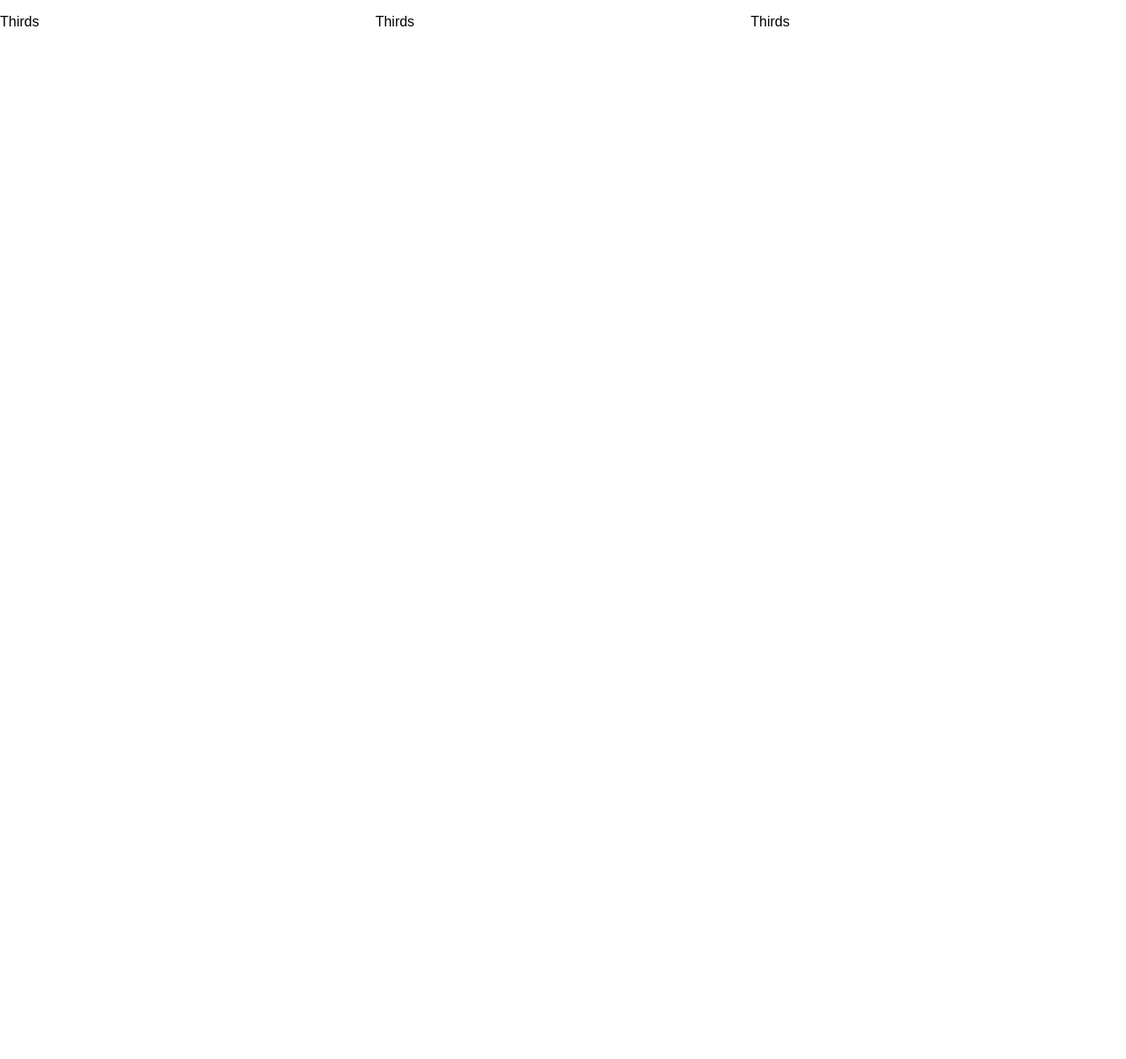
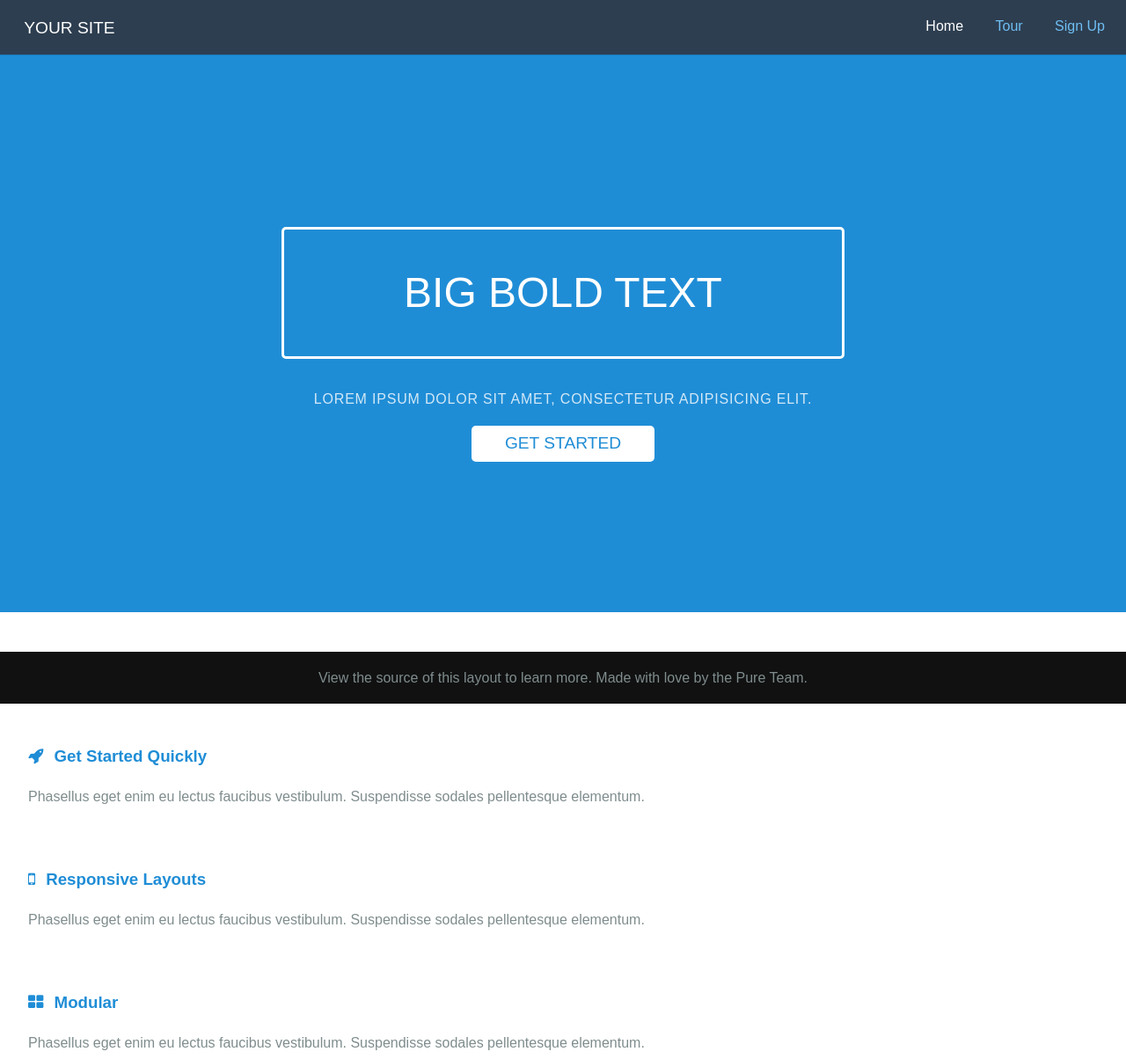
Before and after one commit to zerohachi08/hal-gamepage, a plain HTML site: page index.html in a window 1280 px wide. Shown: the top 1204 px of the page at 88% size. Before the commit the page ends 800 px from the top, so only its background shows below. Drawn offline with nearby package versions, Linux system fonts and the light colour scheme; files that its build step writes are made by us from their sources.

Commit message:
update: cssを追加

```diff
--- a/index.html
+++ b/index.html
@@ -1,17 +1,150 @@
-<!DOCTYPE html>
+<!doctype html>
 <html lang="en">
 <head>
-    <meta charset="UTF-8">
-    <meta name="viewport" content="width=device-width, initial-scale=1">
-    <title>Document</title>
-    <link rel="stylesheet" href="https://cdn.jsdelivr.net/npm/purecss@3.0.0/build/pure-min.css" integrity="sha384-X38yfunGUhNzHpBaEBsWLO+A0HDYOQi8ufWDkZ0k9e0eXz/tH3II7uKZ9msv++Ls" crossorigin="anonymous">
-    <link rel="stylesheet" href="https://cdn.jsdelivr.net/npm/purecss@3.0.0/build/grids-responsive-min.css">
+    <meta charset="utf-8">
+    <meta name="viewport" content="width=device-width, initial-scale=1.0">
+    <meta name="description" content="A layout example that shows off a responsive product landing page.">
+    <title>Landing Page &ndash; Layout Examples &ndash; Pure</title>
+    <link rel="stylesheet" href="/css/pure/pure-min.css">
+    <link rel="stylesheet" href="/css/pure/grids-responsive-min.css">
+    <link rel="stylesheet" href="https://netdna.bootstrapcdn.com/font-awesome/4.0.3/css/font-awesome.css">
+    <link rel="stylesheet" href="/layouts/marketing/styles.css">
 </head>
 <body>
-    <div class="pure-g">
-        <div class="pure-u-1-3"><p>Thirds</p></div>
-        <div class="pure-u-1-3"><p>Thirds</p></div>
-        <div class="pure-u-1-3"><p>Thirds</p></div>
+
+<div class="header">
+    <div class="home-menu pure-menu pure-menu-horizontal pure-menu-fixed">
+        <a class="pure-menu-heading" href="">Your Site</a>
+
+        <ul class="pure-menu-list">
+            <li class="pure-menu-item pure-menu-selected"><a href="#" class="pure-menu-link">Home</a></li>
+            <li class="pure-menu-item"><a href="#" class="pure-menu-link">Tour</a></li>
+            <li class="pure-menu-item"><a href="#" class="pure-menu-link">Sign Up</a></li>
+        </ul>
     </div>
+</div>
+
+<div class="splash-container">
+    <div class="splash">
+        <h1 class="splash-head">Big Bold Text</h1>
+        <p class="splash-subhead">
+            Lorem ipsum dolor sit amet, consectetur adipisicing elit.
+        </p>
+        <p>
+            <a href="http://purecss.io" class="pure-button pure-button-primary">Get Started</a>
+        </p>
+    </div>
+</div>
+
+<div class="content-wrapper">
+    <div class="content">
+        <h2 class="content-head is-center">Excepteur sint occaecat cupidatat.</h2>
+
+        <div class="pure-g">
+            <div class="l-box pure-u-1 pure-u-md-1-2 pure-u-lg-1-4">
+
+                <h3 class="content-subhead">
+                    <i class="fa fa-rocket"></i>
+                    Get Started Quickly
+                </h3>
+                <p>
+                    Phasellus eget enim eu lectus faucibus vestibulum. Suspendisse sodales pellentesque elementum.
+                </p>
+            </div>
+            <div class="l-box pure-u-1 pure-u-md-1-2 pure-u-lg-1-4">
+                <h3 class="content-subhead">
+                    <i class="fa fa-mobile"></i>
+                    Responsive Layouts
+                </h3>
+                <p>
+                    Phasellus eget enim eu lectus faucibus vestibulum. Suspendisse sodales pellentesque elementum.
+                </p>
+            </div>
+            <div class="l-box pure-u-1 pure-u-md-1-2 pure-u-lg-1-4">
+                <h3 class="content-subhead">
+                    <i class="fa fa-th-large"></i>
+                    Modular
+                </h3>
+                <p>
+                    Phasellus eget enim eu lectus faucibus vestibulum. Suspendisse sodales pellentesque elementum.
+                </p>
+            </div>
+            <div class="l-box pure-u-1 pure-u-md-1-2 pure-u-lg-1-4">
+                <h3 class="content-subhead">
+                    <i class="fa fa-check-square-o"></i>
+                    Plays Nice
+                </h3>
+                <p>
+                    Phasellus eget enim eu lectus faucibus vestibulum. Suspendisse sodales pellentesque elementum.
+                </p>
+            </div>
+        </div>
+    </div>
+
+    <div class="ribbon l-box-lrg pure-g">
+        <div class="l-box-lrg is-center pure-u-1 pure-u-md-1-2 pure-u-lg-2-5">
+            <img width="300" alt="File Icons" class="pure-img-responsive" src="/img/common/file-icons.png">
+        </div>
+        <div class="pure-u-1 pure-u-md-1-2 pure-u-lg-3-5">
+
+            <h2 class="content-head content-head-ribbon">Laboris nisi ut aliquip.</h2>
+
+            <p>
+                Lorem ipsum dolor sit amet, consectetur adipisicing elit, sed do eiusmod
+                tempor incididunt ut labore et dolore magna aliqua. Ut enim ad minim veniam,
+                quis nostrud exercitation ullamco laboris nisi ut aliquip ex ea commodo
+                consequat. Duis aute irure dolor.
+            </p>
+        </div>
+    </div>
+
+    <div class="content">
+        <h2 class="content-head is-center">Dolore magna aliqua. Uis aute irure.</h2>
+
+        <div class="pure-g">
+            <div class="l-box-lrg pure-u-1 pure-u-md-2-5">
+                <form class="pure-form pure-form-stacked">
+                    <fieldset>
+
+                        <label for="name">Your Name</label>
+                        <input id="name" type="text" placeholder="Your Name">
+
+
+                        <label for="email">Your Email</label>
+                        <input id="email" type="email" placeholder="Your Email">
+
+                        <label for="password">Your Password</label>
+                        <input id="password" type="password" placeholder="Your Password">
+
+                        <button type="submit" class="pure-button">Sign Up</button>
+                    </fieldset>
+                </form>
+            </div>
+
+            <div class="l-box-lrg pure-u-1 pure-u-md-3-5">
+                <h4>Contact Us</h4>
+                <p>
+                    Lorem ipsum dolor sit amet, consectetur adipisicing elit, sed do eiusmod
+                    tempor incididunt ut labore et dolore magna aliqua. Ut enim ad minim veniam,
+                    quis nostrud exercitation ullamco laboris nisi ut aliquip ex ea commodo
+                    consequat.
+                </p>
+
+                <h4>More Information</h4>
+                <p>
+                    Lorem ipsum dolor sit amet, consectetur adipisicing elit, sed do eiusmod
+                    tempor incididunt ut labore et dolore magna aliqua.
+                </p>
+            </div>
+        </div>
+
+    </div>
+
+    <div class="footer l-box is-center">
+        View the source of this layout to learn more. Made with love by the Pure Team.
+    </div>
+
+</div>
+
 </body>
 </html>
--- /dev/null
+++ b/styles.css
@@ -0,0 +1,286 @@
+* {
+    -webkit-box-sizing: border-box;
+    -moz-box-sizing: border-box;
+    box-sizing: border-box;
+}
+
+/*
+ * -- BASE STYLES --
+ * Most of these are inherited from Base, but I want to change a few.
+ */
+body {
+    line-height: 1.7em;
+    color: #7f8c8d;
+    font-size: 13px;
+}
+
+h1,
+h2,
+h3,
+h4,
+h5,
+h6,
+label {
+    color: #34495e;
+}
+
+.pure-img-responsive {
+    max-width: 100%;
+    height: auto;
+}
+
+/*
+ * -- LAYOUT STYLES --
+ * These are some useful classes which I will need
+ */
+.l-box {
+    padding: 1em;
+}
+
+.l-box-lrg {
+    padding: 2em;
+    border-bottom: 1px solid rgba(0,0,0,0.1);
+}
+
+.is-center {
+    text-align: center;
+}
+
+
+
+/*
+ * -- PURE FORM STYLES --
+ * Style the form inputs and labels
+ */
+.pure-form label {
+    margin: 1em 0 0;
+    font-weight: bold;
+    font-size: 100%;
+}
+
+.pure-form input[type] {
+    border: 2px solid #ddd;
+    box-shadow: none;
+    font-size: 100%;
+    width: 100%;
+    margin-bottom: 1em;
+}
+
+/*
+ * -- PURE BUTTON STYLES --
+ * I want my pure-button elements to look a little different
+ */
+.pure-button {
+    background-color: #1f8dd6;
+    color: white;
+    padding: 0.5em 2em;
+    border-radius: 5px;
+}
+
+a.pure-button-primary {
+    background: white;
+    color: #1f8dd6;
+    border-radius: 5px;
+    font-size: 120%;
+}
+
+
+/*
+ * -- MENU STYLES --
+ * I want to customize how my .pure-menu looks at the top of the page
+ */
+
+.home-menu {
+    padding: 0.5em;
+    text-align: center;
+    box-shadow: 0 1px 1px rgba(0,0,0, 0.10);
+}
+.home-menu {
+    background: #2d3e50;
+}
+.pure-menu.pure-menu-fixed {
+    /* Fixed menus normally have a border at the bottom. */
+    border-bottom: none;
+    /* I need a higher z-index here because of the scroll-over effect. */
+    z-index: 4;
+}
+
+.home-menu .pure-menu-heading {
+    color: white;
+    font-weight: 400;
+    font-size: 120%;
+}
+
+.home-menu .pure-menu-selected a {
+    color: white;
+}
+
+.home-menu a {
+    color: #6FBEF3;
+}
+.home-menu li a:hover,
+.home-menu li a:focus {
+    background: none;
+    border: none;
+    color: #AECFE5;
+}
+
+
+/*
+ * -- SPLASH STYLES --
+ * This is the blue top section that appears on the page.
+ */
+
+.splash-container {
+    background: #1f8dd6;
+    z-index: 1;
+    overflow: hidden;
+    /* The following styles are required for the "scroll-over" effect */
+    width: 100%;
+    height: 88%;
+    top: 0;
+    left: 0;
+    position: fixed !important;
+}
+
+.splash {
+    /* absolute center .splash within .splash-container */
+    width: 80%;
+    height: 50%;
+    margin: auto;
+    position: absolute;
+    top: 100px; left: 0; bottom: 0; right: 0;
+    text-align: center;
+    text-transform: uppercase;
+}
+
+/* This is the main heading that appears on the blue section */
+.splash-head {
+    font-size: 20px;
+    font-weight: bold;
+    color: white;
+    border: 3px solid white;
+    padding: 1em 1.6em;
+    font-weight: 100;
+    border-radius: 5px;
+    line-height: 1em;
+}
+
+/* This is the subheading that appears on the blue section */
+.splash-subhead {
+    color: white;
+    letter-spacing: 0.05em;
+    opacity: 0.8;
+}
+
+/*
+ * -- CONTENT STYLES --
+ * This represents the content area (everything below the blue section)
+ */
+.content-wrapper {
+    /* These styles are required for the "scroll-over" effect */
+    position: absolute;
+    top: 87%;
+    width: 100%;
+    min-height: 12%;
+    z-index: 2;
+    background: white;
+
+}
+
+/* We want to give the content area some more padding */
+.content {
+    padding: 1em 1em 3em;
+}
+
+/* This is the class used for the main content headers (<h2>) */
+.content-head {
+    font-weight: 400;
+    text-transform: uppercase;
+    letter-spacing: 0.1em;
+    margin: 2em 0 1em;
+}
+
+/* This is a modifier class used when the content-head is inside a ribbon */
+.content-head-ribbon {
+    color: white;
+}
+
+/* This is the class used for the content sub-headers (<h3>) */
+.content-subhead {
+    color: #1f8dd6;
+}
+    .content-subhead i {
+        margin-right: 7px;
+    }
+
+/* This is the class used for the dark-background areas. */
+.ribbon {
+    background: #2d3e50;
+    color: #aaa;
+}
+
+/* This is the class used for the footer */
+.footer {
+    background: #111;
+    position: fixed;
+    bottom: 0;
+    width: 100%;
+}
+
+/*
+ * -- TABLET (AND UP) MEDIA QUERIES --
+ * On tablets and other medium-sized devices, we want to customize some
+ * of the mobile styles.
+ */
+@media (min-width: 48em) {
+
+    /* We increase the body font size */
+    body {
+        font-size: 16px;
+    }
+
+    /* We can align the menu header to the left, but float the
+    menu items to the right. */
+    .home-menu {
+        text-align: left;
+    }
+        .home-menu ul {
+            float: right;
+        }
+
+    /* We increase the height of the splash-container */
+/*    .splash-container {
+        height: 500px;
+    }*/
+
+    /* We decrease the width of the .splash, since we have more width
+    to work with */
+    .splash {
+        width: 50%;
+        height: 50%;
+    }
+
+    .splash-head {
+        font-size: 250%;
+    }
+
+
+    /* We remove the border-separator assigned to .l-box-lrg */
+    .l-box-lrg {
+        border: none;
+    }
+
+}
+
+/*
+ * -- DESKTOP (AND UP) MEDIA QUERIES --
+ * On desktops and other large devices, we want to over-ride some
+ * of the mobile and tablet styles.
+ */
+@media (min-width: 78em) {
+    /* We increase the header font size even more */
+    .splash-head {
+        font-size: 300%;
+    }
+}
```
